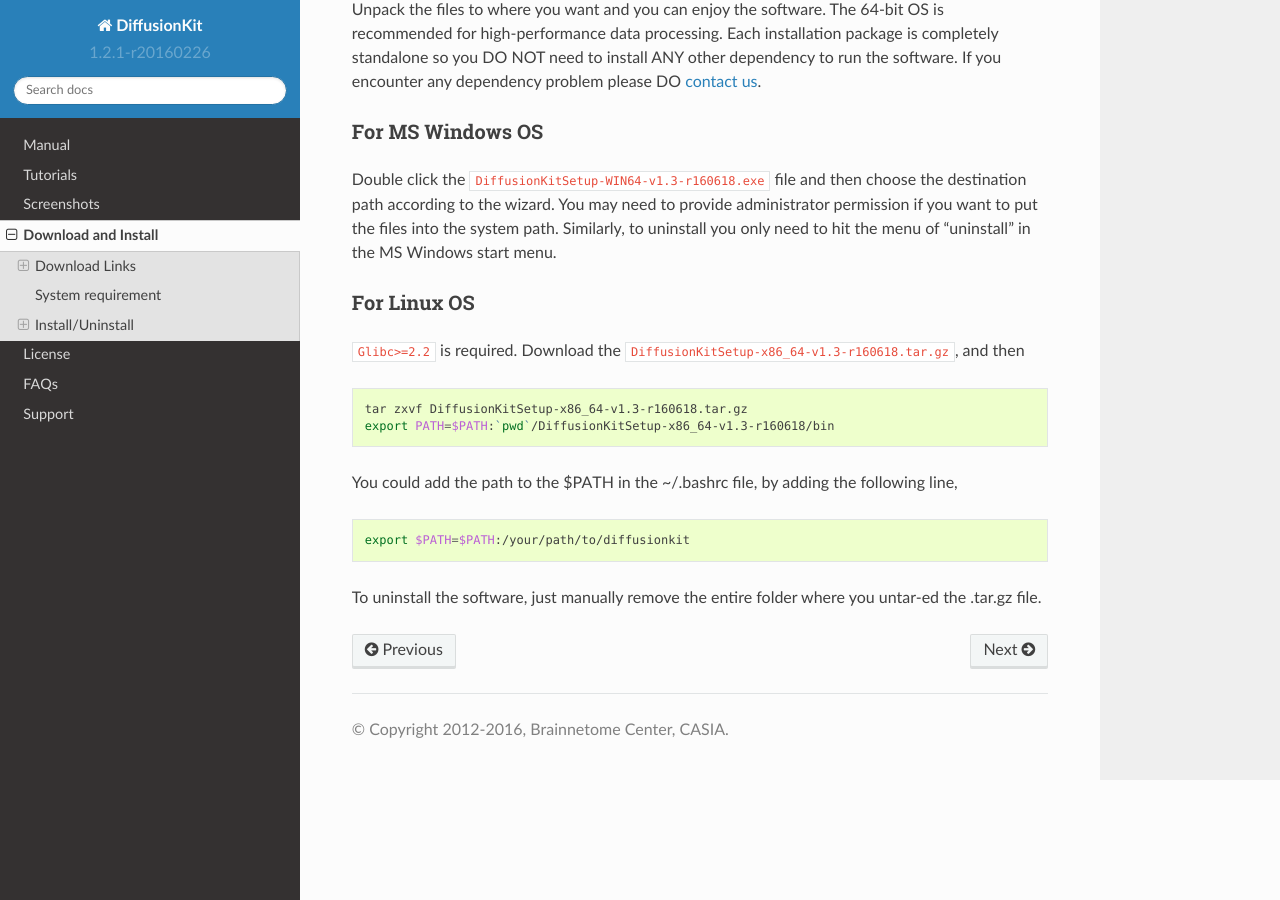
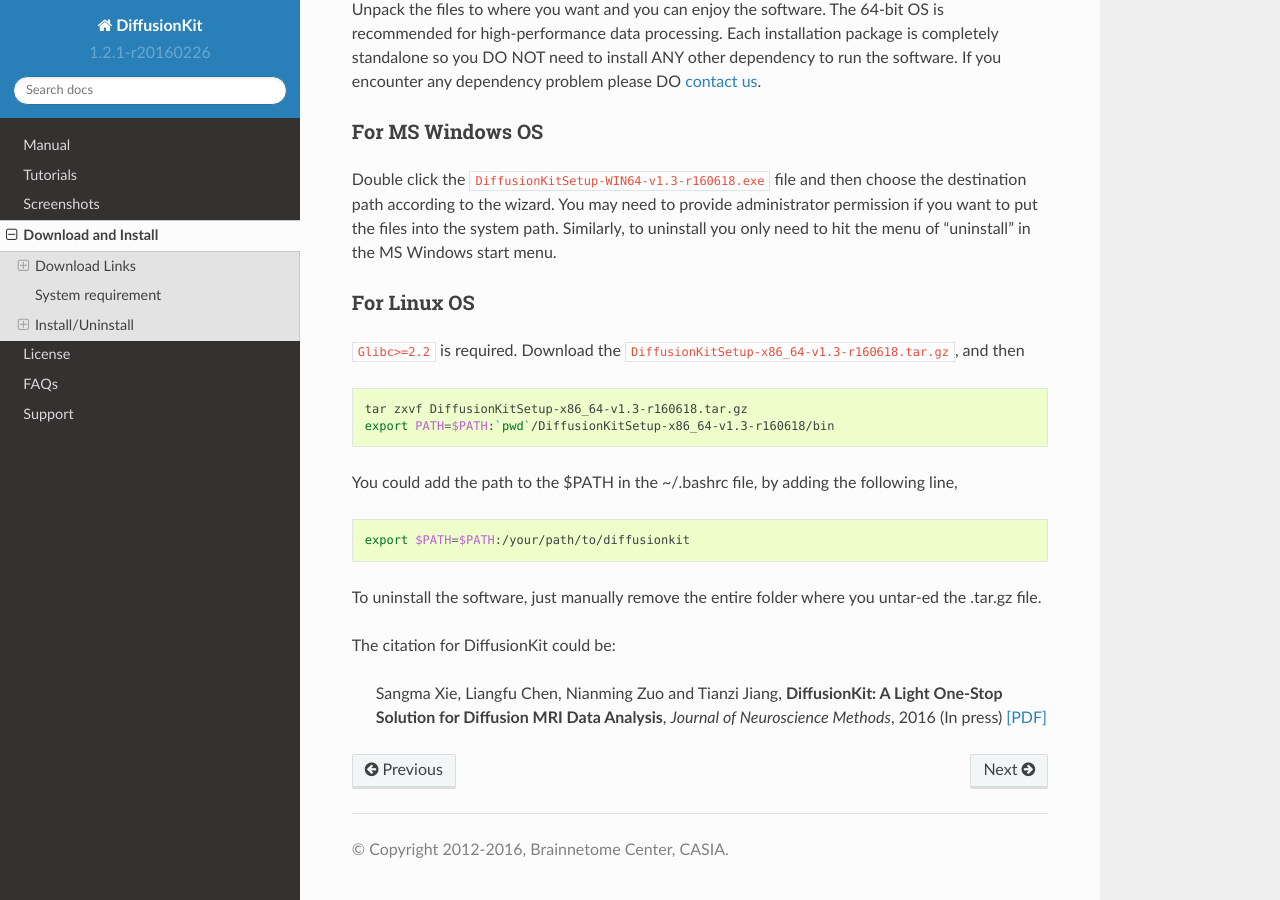
Before and after one commit to brainnetome/diffusionkit, a Sphinx documentation site: the page built from source/download.rst, in a window 1280 px wide and 900 px high, scrolled down 2702 px. Built offline with Sphinx 7.4.7 and the Read the Docs theme 2.0.0, drawn with Linux system fonts in a browser that asks for light colours.

Commit message:
Add citation to download page

```diff
--- a/source/download.rst
+++ b/source/download.rst
@@ -194,4 +194,11 @@
 
 To uninstall the software, just manually remove the entire folder where you untar-ed the .tar.gz file.
 
+The citation for DiffusionKit could be:
+
+..
+
+ Sangma Xie, Liangfu Chen, Nianming Zuo and Tianzi Jiang, **DiffusionKit: A Light One-Stop Solution for Diffusion MRI Data Analysis**, *Journal of Neuroscience Methods*, 2016 (In press) `[PDF] <https://raw.githubusercontent.com/brainnetome/diffusionkit/master/source/static/Xie_et_al_JNEUMETH_2016.pdf>`_
+
+
 .. include:: common.txt
```
